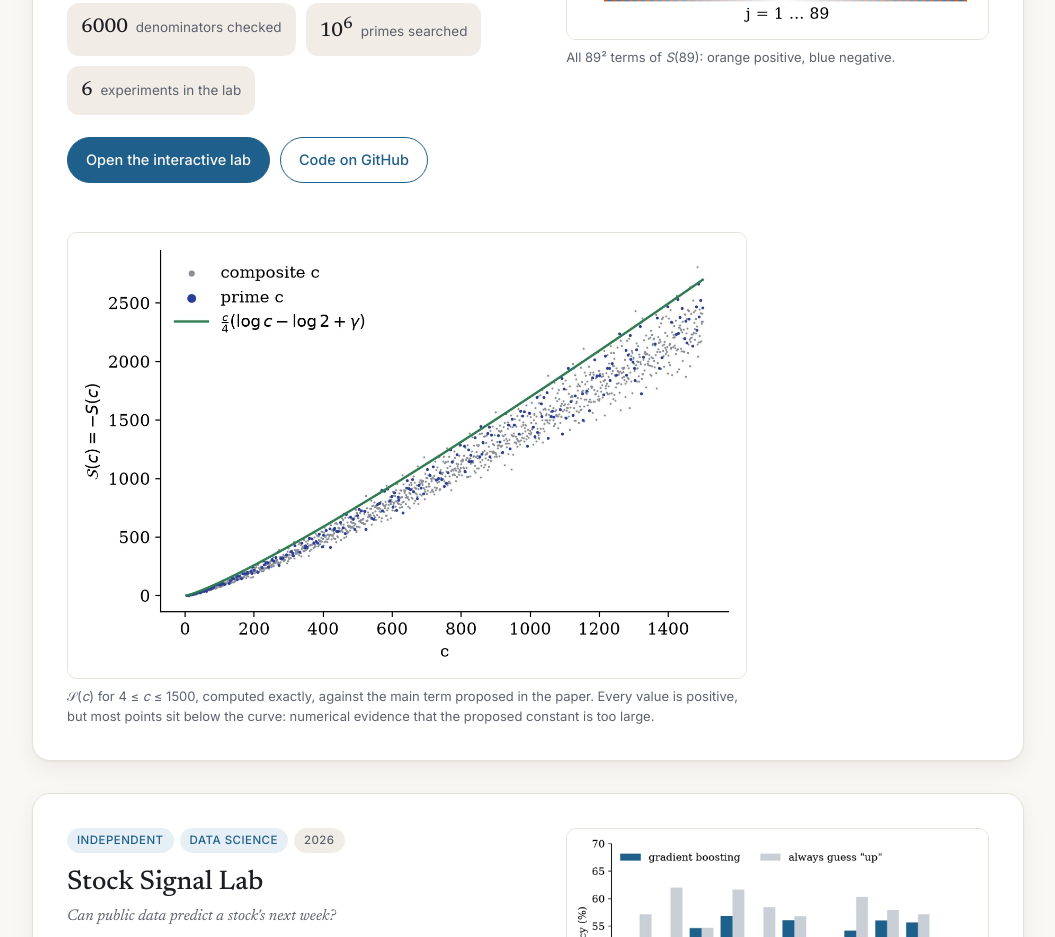
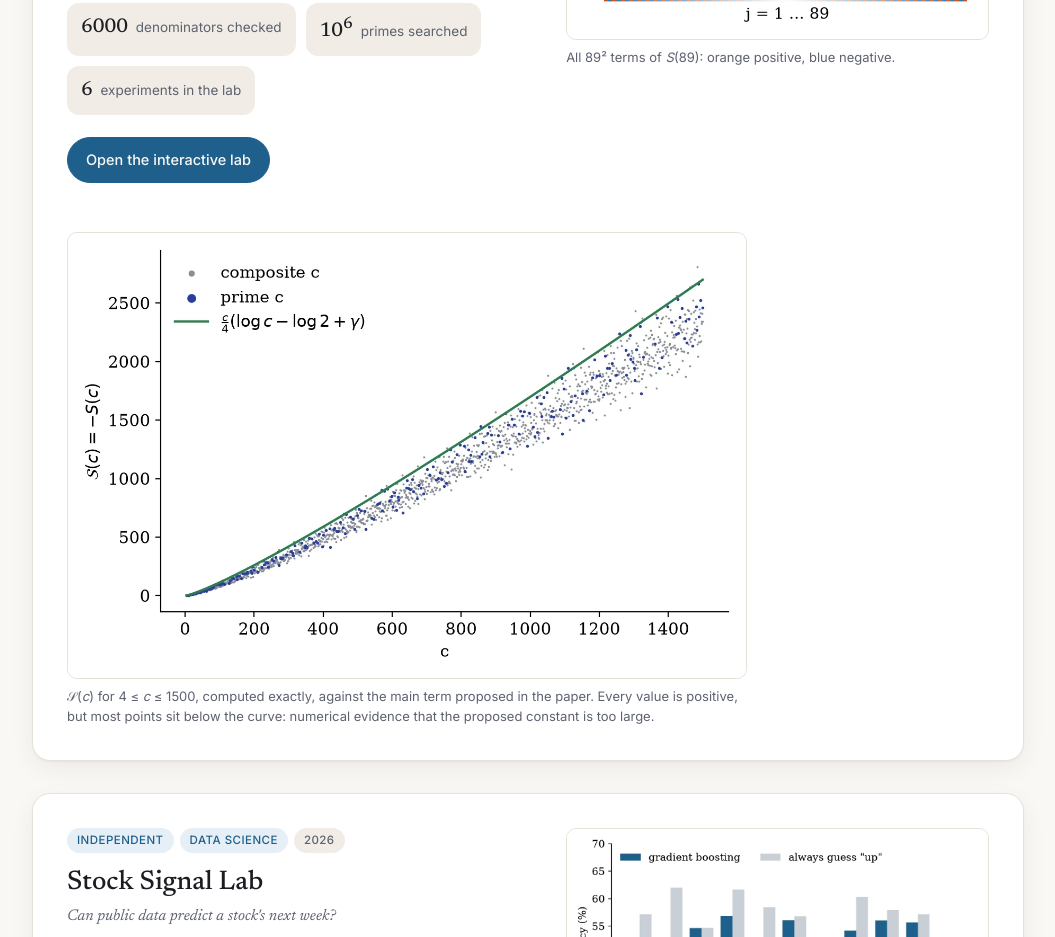
Before and after one commit to Karinayiy/Karinayiy.github.io, a plain HTML site: page index.html in a window 1280 px wide. Shown: the part 4240-5177 px from the top of the page, without its empty margins (112-1167 px from the left). Drawn offline with Linux system fonts and the light colour scheme.

Commit message:
Remove link to private Hardy–Berndt repo

```diff
--- a/index.html
+++ b/index.html
@@ -166,7 +166,6 @@
           </ul>
           <p class="actions">
             <a class="btn" href="hardy-berndt/">Open the interactive lab</a>
-            <a class="btn ghost" href="https://github.com/Karinayiy/hardy-berndt-sum-lab">Code on GitHub</a>
           </p>
         </div>
         <figure class="project-fig">
```
